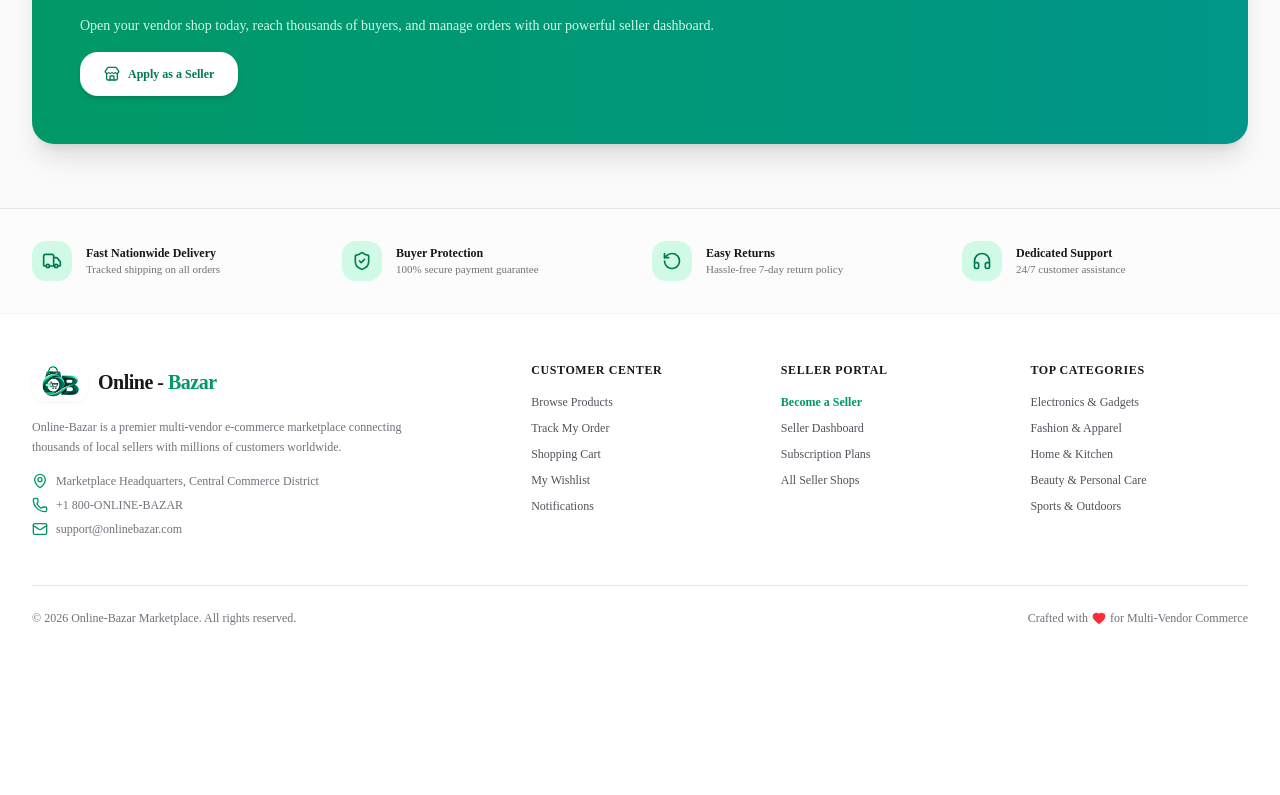
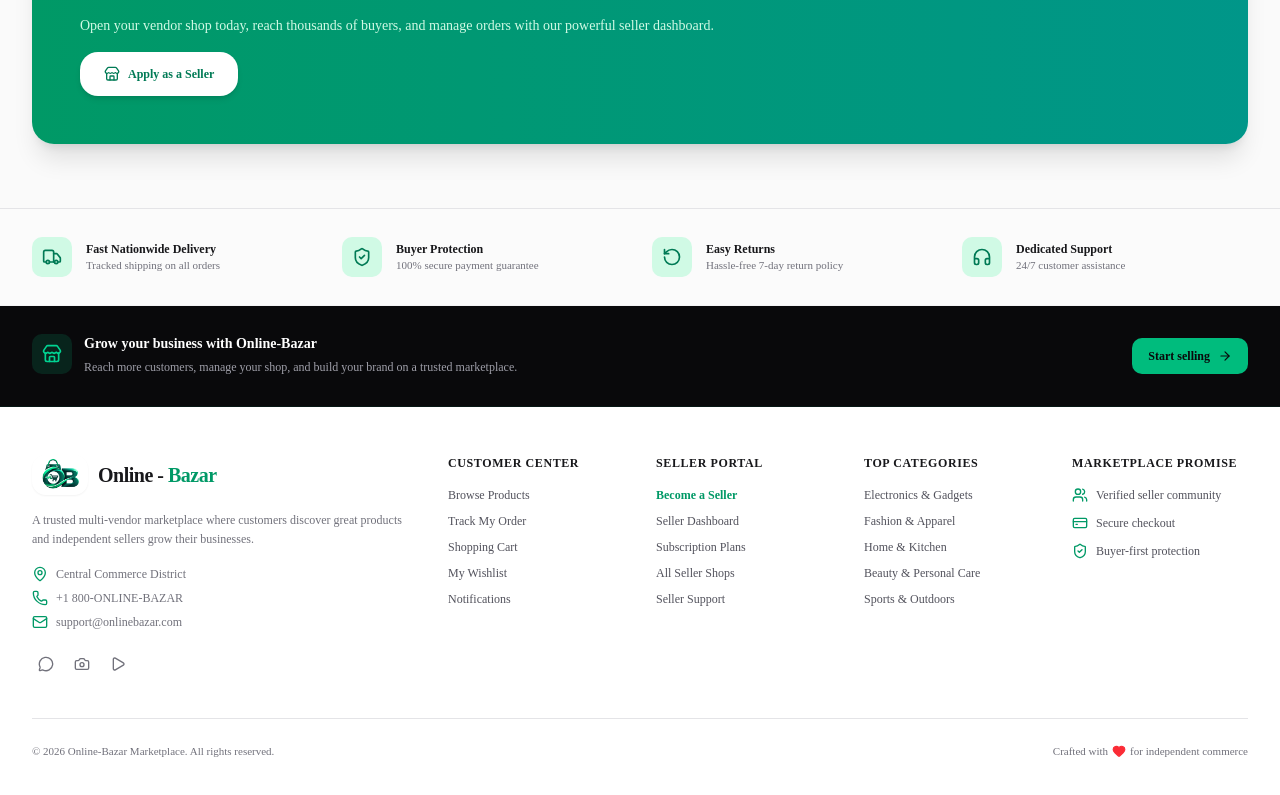
Before and after one commit to adeelarshad601-spec/online-bazar, a Next.js app in the folder frontend/: page / in a window 1280 px wide. Shown: the part 1622-2417 px from the top of the page. Before the commit the page ends 2296 px from the top, so only its background shows below. Built offline with nearby package versions, Linux system fonts and the light colour scheme; no server answers.

Commit message:
update footer

```diff
--- a/frontend/src/components/layout/Footer.tsx
+++ b/frontend/src/components/layout/Footer.tsx
@@ -9,17 +9,24 @@ import {
   Phone,
   MapPin,
   Heart,
+  ArrowRight,
+  Store,
+  Users,
+  CreditCard,
+  MessageCircle,
+  Camera,
+  Play,
 } from "lucide-react";
 
 export default function Footer() {
   return (
     <footer className="border-t border-zinc-200 bg-white text-zinc-600 dark:border-zinc-800 dark:bg-zinc-950 dark:text-zinc-400">
       {/* Value Proposition Badges */}
-      <div className="border-b border-zinc-100 bg-zinc-50/50 py-8 dark:border-zinc-800/80 dark:bg-zinc-900/40">
+      <div className="border-b border-zinc-100 bg-zinc-50/70 py-7 dark:border-zinc-800/80 dark:bg-zinc-900/45">
         <div className="mx-auto max-w-7xl px-4 sm:px-6 lg:px-8">
-          <div className="grid grid-cols-2 gap-6 md:grid-cols-4">
+          <div className="grid grid-cols-1 gap-5 sm:grid-cols-2 md:grid-cols-4 md:gap-6">
             <div className="flex items-center gap-3.5">
-              <div className="flex h-10 w-10 shrink-0 items-center justify-center rounded-xl bg-emerald-100 text-emerald-700 dark:bg-emerald-950 dark:text-emerald-300">
+              <div className="flex h-10 w-10 shrink-0 items-center justify-center rounded-lg bg-emerald-100 text-emerald-700 dark:bg-emerald-950 dark:text-emerald-300">
                 <Truck className="h-5 w-5" />
               </div>
               <div>
@@ -29,7 +36,7 @@ export default function Footer() {
             </div>
 
             <div className="flex items-center gap-3.5">
-              <div className="flex h-10 w-10 shrink-0 items-center justify-center rounded-xl bg-emerald-100 text-emerald-700 dark:bg-emerald-950 dark:text-emerald-300">
+              <div className="flex h-10 w-10 shrink-0 items-center justify-center rounded-lg bg-emerald-100 text-emerald-700 dark:bg-emerald-950 dark:text-emerald-300">
                 <ShieldCheck className="h-5 w-5" />
               </div>
               <div>
@@ -39,7 +46,7 @@ export default function Footer() {
             </div>
 
             <div className="flex items-center gap-3.5">
-              <div className="flex h-10 w-10 shrink-0 items-center justify-center rounded-xl bg-emerald-100 text-emerald-700 dark:bg-emerald-950 dark:text-emerald-300">
+              <div className="flex h-10 w-10 shrink-0 items-center justify-center rounded-lg bg-emerald-100 text-emerald-700 dark:bg-emerald-950 dark:text-emerald-300">
                 <RotateCcw className="h-5 w-5" />
               </div>
               <div>
@@ -49,7 +56,7 @@ export default function Footer() {
             </div>
 
             <div className="flex items-center gap-3.5">
-              <div className="flex h-10 w-10 shrink-0 items-center justify-center rounded-xl bg-emerald-100 text-emerald-700 dark:bg-emerald-950 dark:text-emerald-300">
+              <div className="flex h-10 w-10 shrink-0 items-center justify-center rounded-lg bg-emerald-100 text-emerald-700 dark:bg-emerald-950 dark:text-emerald-300">
                 <Headphones className="h-5 w-5" />
               </div>
               <div>
@@ -61,19 +68,43 @@ export default function Footer() {
         </div>
       </div>
 
+      {/* Seller Marketplace CTA */}
+      <div className="border-b border-emerald-900/20 bg-zinc-950 text-white dark:border-emerald-500/20 dark:bg-zinc-900">
+        <div className="mx-auto flex max-w-7xl flex-col gap-5 px-4 py-7 sm:flex-row sm:items-center sm:justify-between sm:px-6 lg:px-8">
+          <div className="flex items-start gap-3">
+            <div className="flex h-10 w-10 shrink-0 items-center justify-center rounded-lg bg-emerald-500/15 text-emerald-400">
+              <Store className="h-5 w-5" />
+            </div>
+            <div>
+              <p className="text-sm font-bold">Grow your business with Online-Bazar</p>
+              <p className="mt-1 max-w-xl text-xs leading-relaxed text-zinc-400">
+                Reach more customers, manage your shop, and build your brand on a trusted marketplace.
+              </p>
+            </div>
+          </div>
+          <Link
+            href="/seller/apply"
+            className="inline-flex w-fit items-center gap-2 rounded-lg bg-emerald-500 px-4 py-2.5 text-xs font-bold text-zinc-950 transition-colors hover:bg-emerald-400"
+          >
+            Start selling
+            <ArrowRight className="h-3.5 w-3.5" />
+          </Link>
+        </div>
+      </div>
+
       {/* Main Footer Links */}
-      <div className="mx-auto max-w-7xl px-4 py-12 sm:px-6 lg:px-8">
-        <div className="grid grid-cols-1 gap-8 md:grid-cols-2 lg:grid-cols-5">
+      <div className="mx-auto max-w-7xl px-4 py-10 sm:px-6 lg:px-8 lg:py-12">
+        <div className="grid grid-cols-1 gap-10 sm:grid-cols-2 lg:grid-cols-12 lg:gap-8">
           {/* Brand Col */}
-          <div className="lg:col-span-2 space-y-4">
+          <div className="space-y-4 sm:col-span-2 lg:col-span-4">
             <Logo size="md" showSubtitle />
             <p className="max-w-sm text-xs leading-relaxed text-zinc-500 dark:text-zinc-400">
-              Online-Bazar is a premier multi-vendor e-commerce marketplace connecting thousands of local sellers with millions of customers worldwide.
+              A trusted multi-vendor marketplace where customers discover great products and independent sellers grow their businesses.
             </p>
-            <div className="space-y-2 text-xs font-medium text-zinc-500">
+            <div className="space-y-2 text-xs font-medium text-zinc-500 dark:text-zinc-500">
               <div className="flex items-center gap-2">
                 <MapPin className="h-4 w-4 text-emerald-600" />
-                <span>Marketplace Headquarters, Central Commerce District</span>
+                <span>Central Commerce District</span>
               </div>
               <div className="flex items-center gap-2">
                 <Phone className="h-4 w-4 text-emerald-600" />
@@ -84,10 +115,21 @@ export default function Footer() {
                 <span>support@onlinebazar.com</span>
               </div>
             </div>
+            <div className="flex items-center gap-2 pt-1">
+              <Link href="https://facebook.com" aria-label="Online-Bazar on Facebook" className="rounded-md p-1.5 text-zinc-500 transition-colors hover:bg-emerald-50 hover:text-emerald-600 dark:hover:bg-emerald-950/40">
+                <MessageCircle className="h-4 w-4" />
+              </Link>
+              <Link href="https://instagram.com" aria-label="Online-Bazar on Instagram" className="rounded-md p-1.5 text-zinc-500 transition-colors hover:bg-emerald-50 hover:text-emerald-600 dark:hover:bg-emerald-950/40">
+                <Camera className="h-4 w-4" />
+              </Link>
+              <Link href="https://youtube.com" aria-label="Online-Bazar on YouTube" className="rounded-md p-1.5 text-zinc-500 transition-colors hover:bg-emerald-50 hover:text-emerald-600 dark:hover:bg-emerald-950/40">
+                <Play className="h-4 w-4" />
+              </Link>
+            </div>
           </div>
 
           {/* Quick Links */}
-          <div>
+          <div className="lg:col-span-2">
             <h3 className="text-xs font-bold uppercase tracking-wider text-zinc-900 dark:text-white">
               Customer Center
             </h3>
@@ -121,7 +163,7 @@ export default function Footer() {
           </div>
 
           {/* Seller Portal Links */}
-          <div>
+          <div className="lg:col-span-2">
             <h3 className="text-xs font-bold uppercase tracking-wider text-zinc-900 dark:text-white">
               Seller Portal
             </h3>
@@ -146,11 +188,16 @@ export default function Footer() {
                   All Seller Shops
                 </Link>
               </li>
+              <li>
+                <Link href="/support" className="hover:text-emerald-600 hover:underline">
+                  Seller Support
+                </Link>
+              </li>
             </ul>
           </div>
 
           {/* Categories */}
-          <div>
+          <div className="lg:col-span-2">
             <h3 className="text-xs font-bold uppercase tracking-wider text-zinc-900 dark:text-white">
               Top Categories
             </h3>
@@ -182,15 +229,36 @@ export default function Footer() {
               </li>
             </ul>
           </div>
+
+          {/* Marketplace Promise */}
+          <div className="lg:col-span-2">
+            <h3 className="text-xs font-bold uppercase tracking-wider text-zinc-900 dark:text-white">
+              Marketplace Promise
+            </h3>
+            <ul className="mt-4 space-y-3 text-xs">
+              <li className="flex items-center gap-2">
+                <Users className="h-4 w-4 shrink-0 text-emerald-600" />
+                <span>Verified seller community</span>
+              </li>
+              <li className="flex items-center gap-2">
+                <CreditCard className="h-4 w-4 shrink-0 text-emerald-600" />
+                <span>Secure checkout</span>
+              </li>
+              <li className="flex items-center gap-2">
+                <ShieldCheck className="h-4 w-4 shrink-0 text-emerald-600" />
+                <span>Buyer-first protection</span>
+              </li>
+            </ul>
+          </div>
         </div>
 
         {/* Bottom Bar */}
-        <div className="mt-12 flex flex-col items-center justify-between gap-4 border-t border-zinc-200 pt-6 text-xs text-zinc-500 sm:flex-row dark:border-zinc-800">
+        <div className="mt-10 flex flex-col items-center justify-between gap-4 border-t border-zinc-200 pt-6 text-[11px] text-zinc-500 sm:flex-row dark:border-zinc-800">
           <p>© {new Date().getFullYear()} Online-Bazar Marketplace. All rights reserved.</p>
           <div className="flex items-center gap-1">
             <span>Crafted with</span>
             <Heart className="h-3.5 w-3.5 fill-red-500 text-red-500" />
-            <span>for Multi-Vendor Commerce</span>
+            <span>for independent commerce</span>
           </div>
         </div>
       </div>
```
